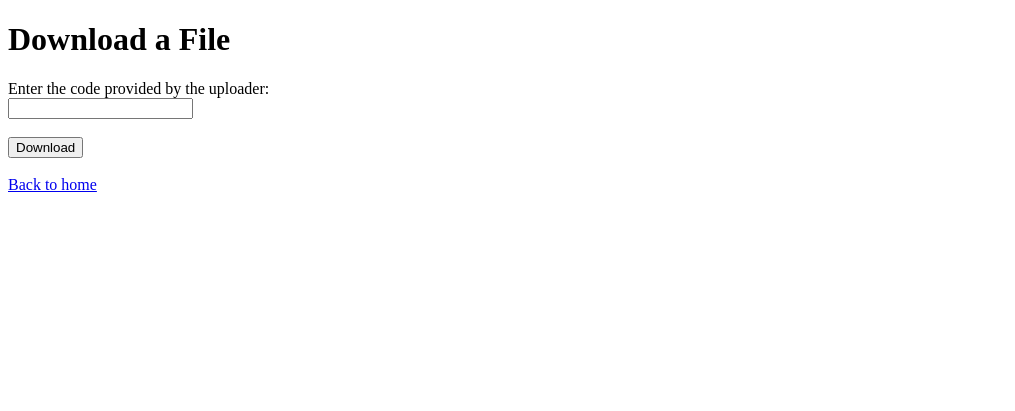
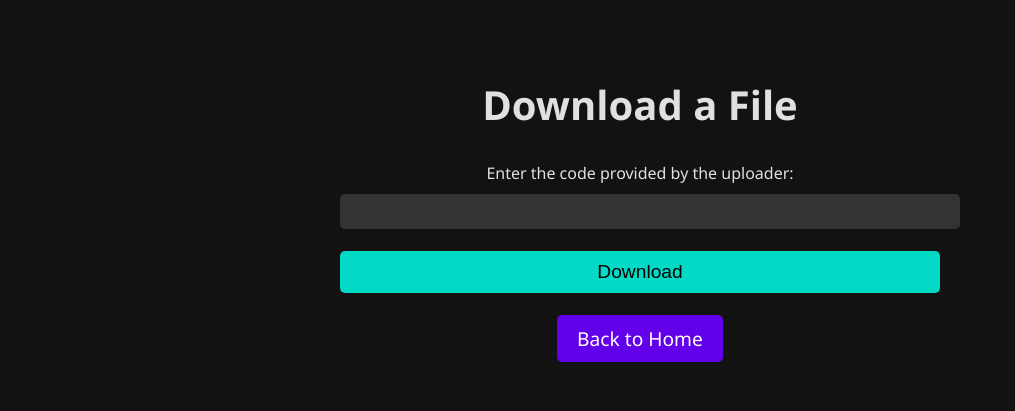
Before and after one commit to jeslinpjames/FileShare, a Flask app: page /download in a window 1280 px wide. Shown: the top 411 px of the page, without its empty margins (0-1015 px from the left). Run offline with Flask 3, Linux system fonts and the light colour scheme.

Commit message:
upadted UI

```diff
--- /dev/null
+++ b/static/script.js
@@ -0,0 +1 @@
+file://%20script.jsdocument.addeventlistener('domcontentloaded',%20function()%20{%20%20%20%20//%20Add%20interactivity%20here%20%20%20%20//%20For%20example,%20you%20can%20animate%20buttons%20or%20implement%20form%20validation%7D);
--- /dev/null
+++ b/static/styles.css
@@ -0,0 +1,71 @@
+body {
+    margin: 0;
+    padding: 0;
+    background-color: #121212;
+    color: #e0e0e0;
+    font-family: 'Segoe UI', Tahoma, Geneva, Verdana, sans-serif;
+}
+
+.container {
+    width: 100%;
+    max-width: 600px;
+    margin: 0 auto;
+    text-align: center;
+    padding: 50px 20px;
+}
+
+h1 {
+    font-size: 2.5rem;
+    margin-bottom: 30px;
+}
+
+.buttons, form {
+    margin-top: 20px;
+}
+
+.button {
+    background-color: #6200ea;
+    color: white;
+    padding: 10px 20px;
+    text-decoration: none;
+    border-radius: 5px;
+    display: inline-block;
+    transition: background-color 0.3s ease;
+    font-size: 1.2rem;
+}
+
+.button:hover {
+    background-color: #3700b3;
+}
+
+input[type="text"], input[type="file"] {
+    width: 100%;
+    padding: 10px;
+    margin-top: 10px;
+    border: none;
+    border-radius: 5px;
+    background-color: #333;
+    color: white;
+}
+
+input[type="submit"] {
+    width: 100%;
+    padding: 10px;
+    border: none;
+    border-radius: 5px;
+    background-color: #03dac6;
+    color: black;
+    font-size: 1.2rem;
+    cursor: pointer;
+    transition: background-color 0.3s ease;
+}
+
+input[type="submit"]:hover {
+    background-color: #018786;
+}
+
+.code {
+    font-weight: bold;
+    color: #bb86fc;
+    font-size: 1.5rem;
+}
--- a/templates/download.html
+++ b/templates/download.html
@@ -1,18 +1,21 @@
-<!doctype html>
+<!DOCTYPE html>
 <html lang="en">
 <head>
     <meta charset="UTF-8">
     <meta name="viewport" content="width=device-width, initial-scale=1.0">
-    <title>Download File</title>
+    <title>File Sharing - Download</title>
+    <link rel="stylesheet" href="{{ url_for('static', filename='styles.css') }}">
 </head>
 <body>
+    <div class="container">
         <h1>Download a File</h1>
         <form action="" method="POST">
             <label for="code">Enter the code provided by the uploader:</label><br>
             <input type="text" name="code" required><br><br>
-        <input type="submit" value="Download">
+            <input type="submit" value="Download" class="button">
         </form>
         <br>
-    <a href="{{ url_for('index') }}">Back to home</a>
+        <a href="{{ url_for('index') }}" class="button">Back to Home</a>
+    </div>
 </body>
 </html>
```
Also changed, not shown: templates/index.html (+10 -5 lines), templates/upload.html (+8 -5 lines). Lines whose indentation alone changed are shown as unchanged.
